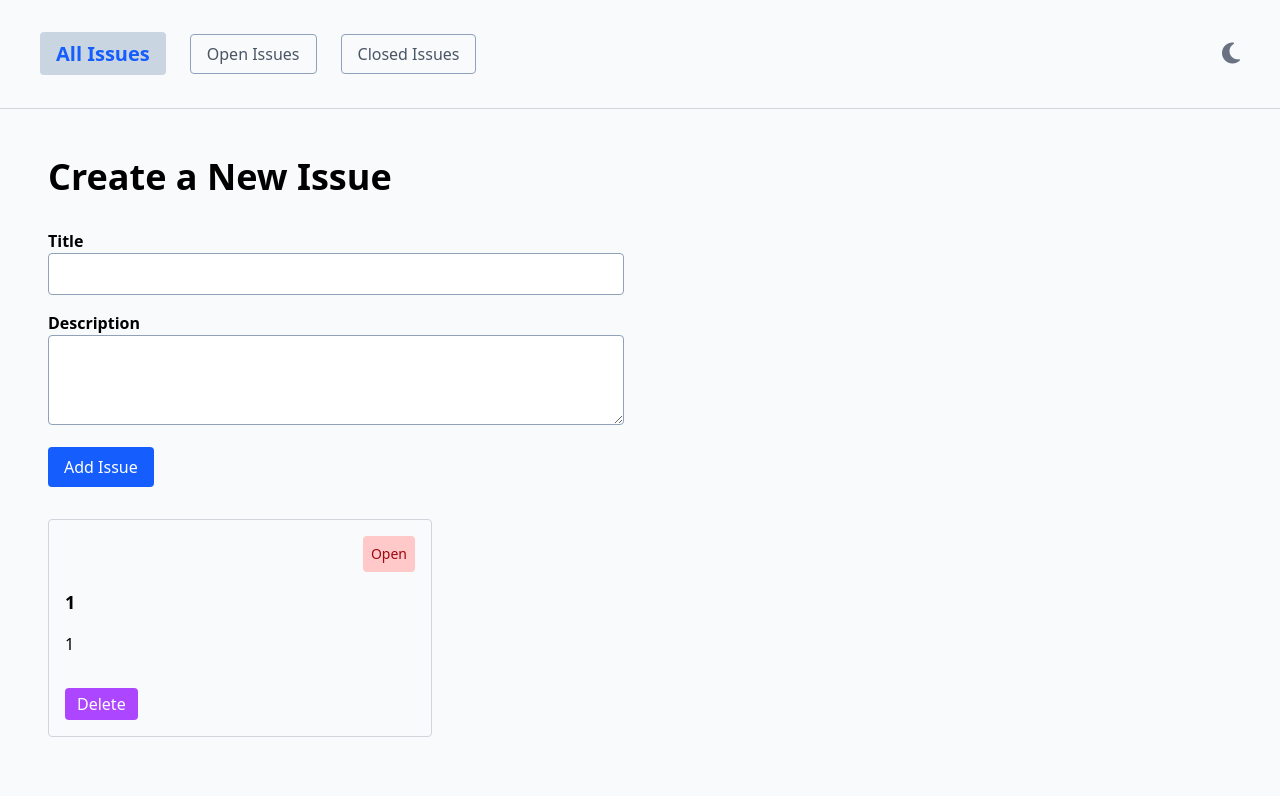
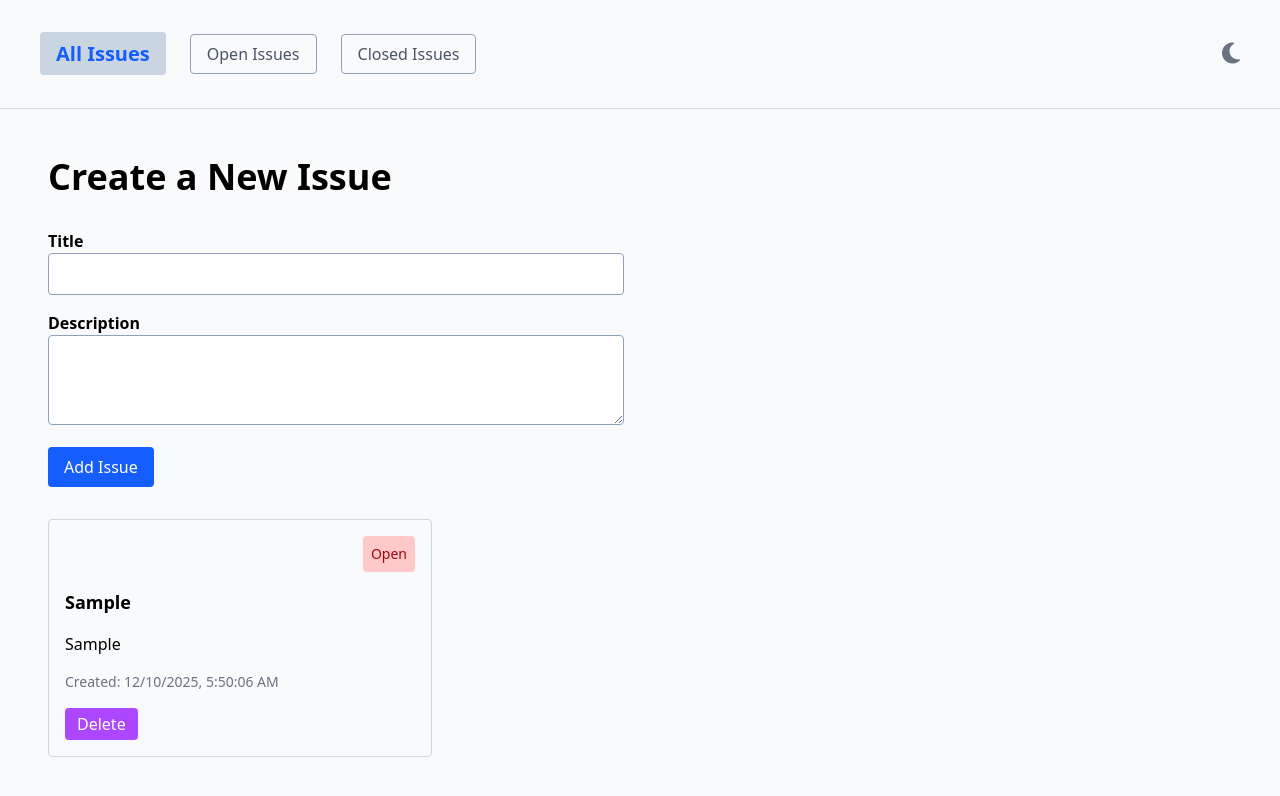
Before and after one commit to chaituteja/issue-tracker, a React (Vite) app: page / in a window 1280 px wide. Both pictures are taken after typing "Sample", "Sample" into the empty fields and a click on the button "Add Issue". Shown: the top 796 px of the page. Built offline with nearby package versions, Linux system fonts and the light colour scheme.

Commit message:
Created issuecard component

```diff
--- a/src/components/IssueCard.tsx
+++ b/src/components/IssueCard.tsx
@@ -1,3 +1,5 @@
+import { useLocation } from "react-router";
+
 interface Issue {
   id: string;
   title: string;
@@ -8,26 +10,63 @@ interface Issue {
   wasEditedInOpenPage?: boolean;
 }
 
-export default function IssueCard() {
+interface IssueCardProps {
+  issue: Issue;
+  onDelete: (id: string) => void;
+}
+
+export default function IssueCard({ issue, onDelete }: IssueCardProps) {
+  const location = useLocation();
+  const isAllIssuesPage = location.pathname === "/";
+
+  function truncatedDescription(desc: string, maxLength = 50) {
+    if (desc.length <= maxLength) return desc;
+    return desc.slice(0, maxLength) + "...";
+  }
   return (
     <>
       <div className="grid 2xl:grid-rows-subgrid 2xl:row-span-5 gap-4 items-start p-4 border border-gray-300 dark:border-gray-700 rounded">
         <div className="grid grid-cols-4 items-center">
-          <p className="p-2 text-sm rounded text-center justify-self-end col-start-4 bg-red-200 text-red-800 dark:bg-red-800 dark:text-red-200">
-            Open
-          </p>
+          {issue.wasEditedInOpenPage && (
+            <p className="text-sm text-blue-500 dark:text-blue-400 col-span-3">
+              Last Edited: {new Date(issue.updatedAt).toLocaleString()}
+            </p>
+          )}
+
+          {isAllIssuesPage && (
+            <p className="p-2 text-sm rounded text-center justify-self-end col-start-4 bg-red-200 text-red-800 dark:bg-red-800 dark:text-red-200">
+              Open
+            </p>
+          )}
         </div>
 
-        <h2 className="font-bold text-lg">1</h2>
+        <h2 className="font-bold text-lg">{issue.title}</h2>
 
-        <p>1</p>
+        <p>
+          {isAllIssuesPage
+            ? truncatedDescription(issue.description)
+            : issue.description}
+        </p>
 
-        <p className="text-sm text-gray-500 dark:text-gray-400"></p>
+        <p className="text-sm text-gray-500 dark:text-gray-400">
+          Created: {new Date(issue.createdAt).toLocaleString()}
+        </p>
 
         <div className="flex gap-2 flex-wrap">
-          <button className="px-3 py-1 bg-purple-500 text-white rounded hover:bg-purple-700 transition-colors">
+          <button
+            onClick={() => onDelete(issue.id)}
+            className="px-3 py-1 bg-purple-500 text-white rounded hover:bg-purple-700 transition-colors"
+          >
             Delete
           </button>
+          {isAllIssuesPage && issue.description.length > 50 && (
+            <button
+              //onClick={() => setShowViewModal(true)}
+              className="px-3 py-1 bg-green-600 text-white rounded hover:bg-green-700 transition-colors"
+            >
+              View
+            </button>
+          )}
         </div>
       </div>
     </>
```
